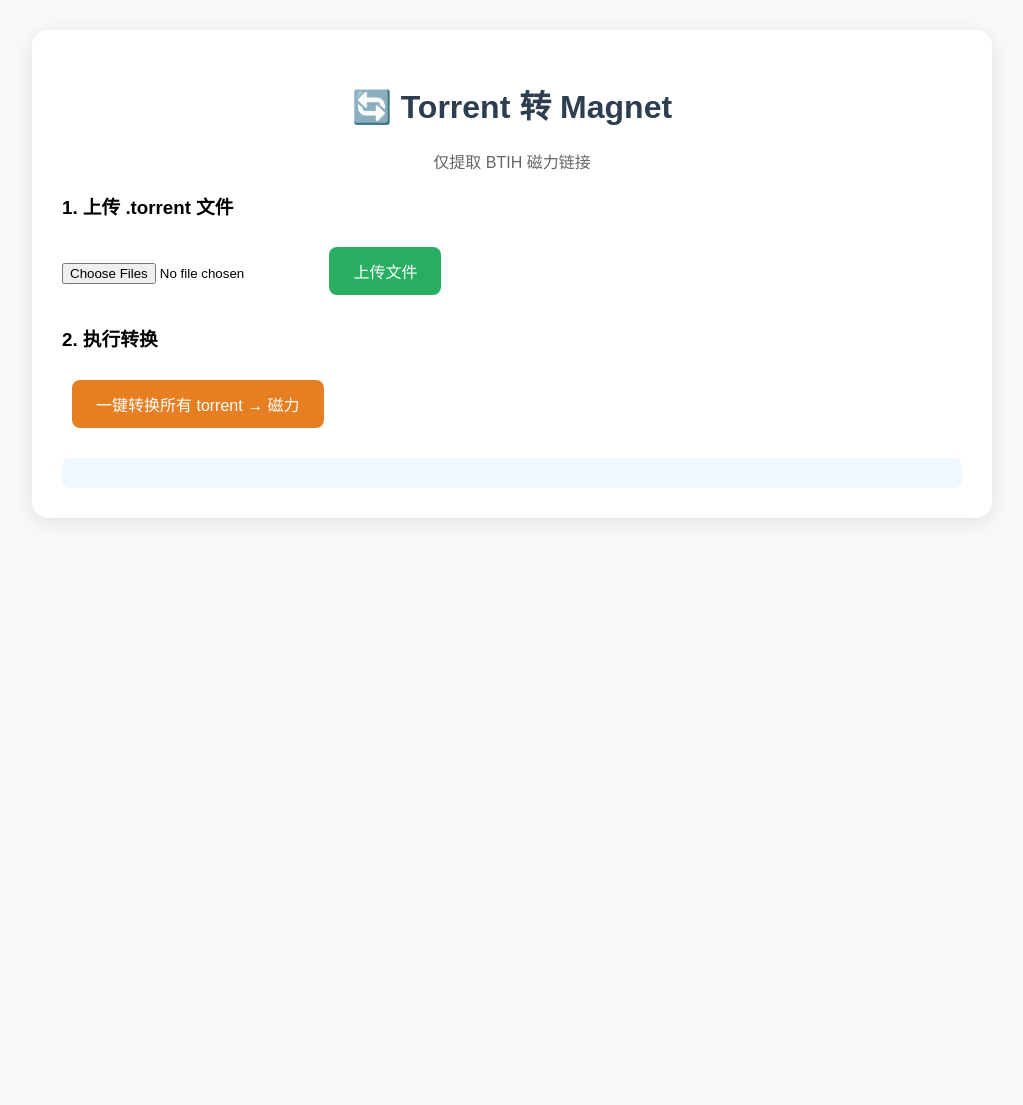
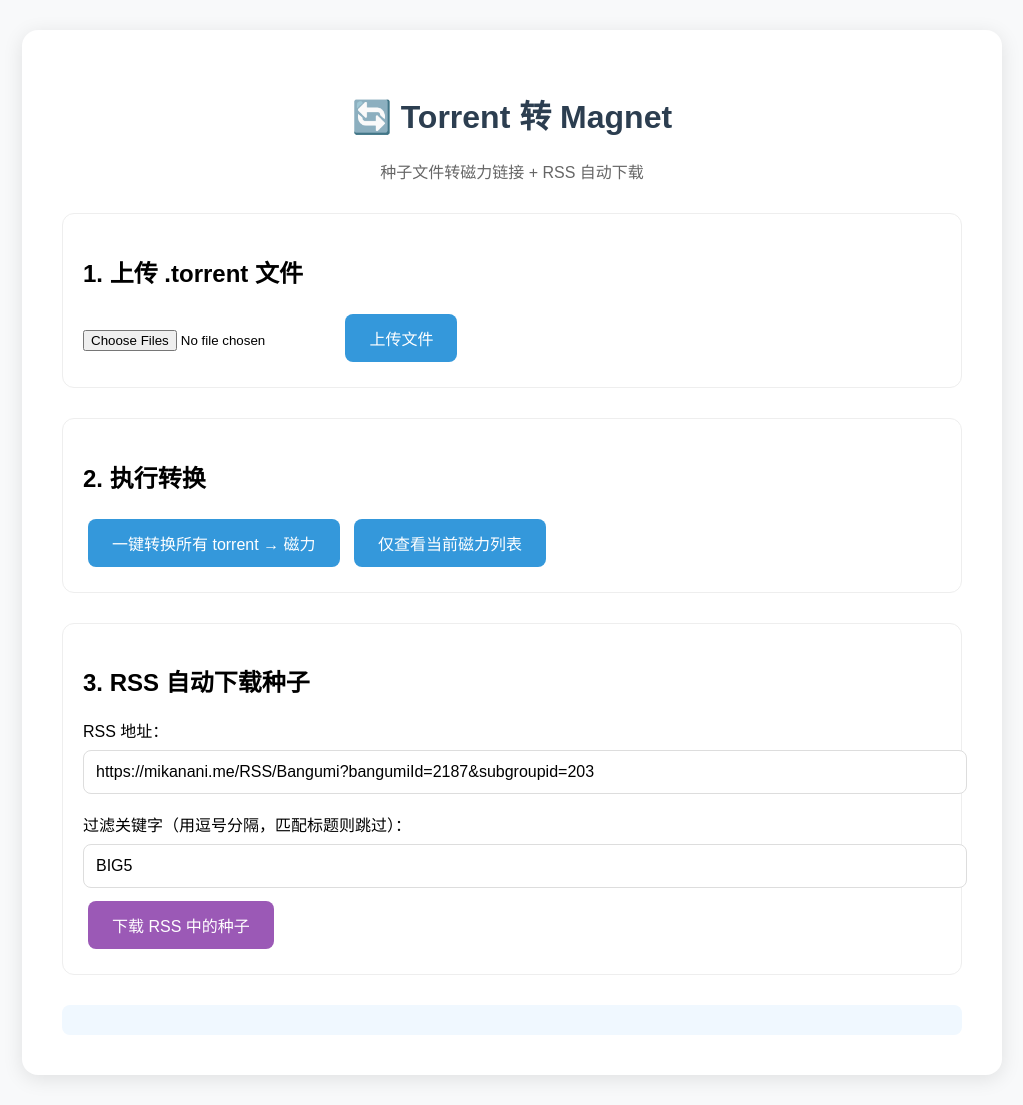
Before and after one commit to yufelix1/my-toolkit, a Flask app: page /tools/torrent-to-magnet/ in a window 1280 px wide. Shown: the whole page, without its empty margins (128-1151 px from the left). Before the commit the page ends 522 px from the top, so only its background shows below. Run offline with Flask 3, Linux system fonts and the light colour scheme; parts of the project's set-up code (start-up, migrations or seed data) failed here and were passed over.

Commit message:
feat: add RSS feed downloader with filtering

```diff
--- a/requirements.txt
+++ b/requirements.txt
@@ -1,3 +1,5 @@
 Flask==3.0.*
 bencodepy
 werkzeug
+requests
+feedparser
--- a/templates/torrent_to_magnet/index.html
+++ b/templates/torrent_to_magnet/index.html
@@ -5,62 +5,51 @@
     <meta name="viewport" content="width=device-width, initial-scale=1.0">
     <title>Torrent 转 Magnet</title>
     <style>
-        body {
-            font-family: "Microsoft YaHei", Arial, sans-serif;
-            background: #f8f9fa;
-            margin: 0;
-            padding: 30px;
-        }
-        .container {
-            max-width: 900px;
-            margin: auto;
-            background: white;
-            padding: 30px;
-            border-radius: 16px;
-            box-shadow: 0 4px 20px rgba(0,0,0,0.1);
-        }
+        body { font-family: "Microsoft YaHei", Arial, sans-serif; background: #f8f9fa; margin: 0; padding: 30px; }
+        .container { max-width: 900px; margin: auto; background: white; padding: 40px; border-radius: 16px; box-shadow: 0 4px 20px rgba(0,0,0,0.1); }
         h1 { text-align: center; color: #2c3e50; }
-        button {
-            padding: 12px 24px;
-            margin: 10px;
-            font-size: 16px;
-            border: none;
-            border-radius: 8px;
-            cursor: pointer;
-        }
-        .upload-btn { background: #27ae60; color: white; }
-        .convert-btn { background: #e67e22; color: white; }
-        .copy-btn { background: #3498db; color: white; }
-        #result {
-            margin-top: 20px;
-            padding: 15px;
-            background: #f0f8ff;
-            border-radius: 8px;
-        }
-        textarea {
-            width: 100%;
-            height: 320px;
-            font-family: monospace;
-            padding: 12px;
-            border: 1px solid #ddd;
-            border-radius: 8px;
-            resize: vertical;
-            margin-top: 10px;
-        }
-        .success { color: #27ae60; font-weight: bold; }
+        section { margin: 30px 0; padding: 20px; border: 1px solid #eee; border-radius: 12px; }
+        input[type="text"] { width: 100%; padding: 12px; font-size: 16px; border: 1px solid #ddd; border-radius: 8px; margin: 8px 0; }
+        button { background: #3498db; color: white; padding: 12px 24px; border: none; border-radius: 8px; font-size: 16px; cursor: pointer; margin: 5px; }
+        button:hover { background: #2980b9; }
+        .rss-btn { background: #9b59b6; }
+        .rss-btn:hover { background: #8e44ad; }
+        #result { margin-top: 15px; padding: 15px; border-radius: 8px; background: #f0f8ff; white-space: pre-wrap; font-size: 15px; }
+        .filter { margin-top: 10px; }
     </style>
 </head>
 <body>
     <div class="container">
         <h1>🔄 Torrent 转 Magnet</h1>
-        <p style="text-align:center;color:#666;">仅提取 BTIH 磁力链接</p>
+        <p style="text-align:center;color:#666;">种子文件转磁力链接 + RSS 自动下载</p>
 
-        <h3>1. 上传 .torrent 文件</h3>
-        <input type="file" id="files" multiple accept=".torrent" />
-        <button class="upload-btn" onclick="uploadFiles()">上传文件</button>
+        <!-- Section 1: 上传种子 -->
+        <section>
+            <h2>1. 上传 .torrent 文件</h2>
+            <input type="file" id="files" multiple accept=".torrent">
+            <button onclick="uploadFiles()">上传文件</button>
+        </section>
 
-        <h3>2. 执行转换</h3>
-        <button class="convert-btn" onclick="convertTorrents()">一键转换所有 torrent → 磁力</button>
+        <!-- Section 2: 转换 -->
+        <section>
+            <h2>2. 执行转换</h2>
+            <button onclick="convertToMagnet()">一键转换所有 torrent → 磁力</button>
+            <button onclick="getMagnets()">仅查看当前磁力列表</button>
+        </section>
+
+        <!-- Section 3: RSS 下载（新增） -->
+        <section>
+            <h2>3. RSS 自动下载种子</h2>
+            <label>RSS 地址：</label>
+            <input type="text" id="rss_url" placeholder="https://mikanani.me/RSS/Bangumi?bangumiId=2187&subgroupid=203" value="https://mikanani.me/RSS/Bangumi?bangumiId=2187&subgroupid=203">
+
+            <div class="filter">
+                <label>过滤关键字（用逗号分隔，匹配标题则跳过）：</label>
+                <input type="text" id="filters" placeholder="BIG5,720p,繁体" value="BIG5">
+            </div>
+
+            <button class="rss-btn" onclick="downloadFromRSS()">下载 RSS 中的种子</button>
+        </section>
 
         <div id="result"></div>
     </div>
@@ -68,57 +57,49 @@
     <script>
         async function uploadFiles() {
             const files = document.getElementById('files').files;
-            if (!files.length) return alert("请选择文件");
+            if (files.length === 0) return alert("请选择文件");
 
             const formData = new FormData();
-            for (let file of files) formData.append('files', file);
+            for (let file of files) {
+                formData.append('files', file);
+            }
 
             const res = await fetch('/tools/torrent-to-magnet/upload', { method: 'POST', body: formData });
             const data = await res.json();
-            document.getElementById('result').innerHTML = `<span style="color:green">${data.message}</span>`;
+            showResult(data.message || data.error, data.success || false);
         }
 
-        async function convertTorrents() {
-            const resultDiv = document.getElementById('result');
-            resultDiv.innerHTML = '<p>正在转换，请稍候...</p>';
-
-            try {
-                const res = await fetch('/tools/torrent-to-magnet/convert', { method: 'POST' });
-                const data = await res.json();
-
-                if (data.status === "success") {
-                    const magnetText = data.magnets ? data.magnets.join('\n') : '';
-
-                    resultDiv.innerHTML = `
-                        <p class="success">✅ 转换完成！共 ${data.count} 个磁力链接</p>
-                        <textarea id="magnetText">${magnetText}</textarea><br><br>
-                        <button class="copy-btn" onclick="copyMagnets()">📋 一键复制所有磁力链接</button>
-                        &nbsp;&nbsp;
-                        <a href="/tools/torrent-to-magnet/download/${data.file}" download>
-                            <button style="background:#95a5a6; color:white;">📥 下载磁力文件</button>
-                        </a>
-                    `;
-                } else {
-                    resultDiv.innerHTML = `<p style="color:red">转换失败：${data.error || '未知错误'}</p>`;
-                }
-            } catch (err) {
-                resultDiv.innerHTML = `<p style="color:red">请求失败，请检查网络或后端服务</p>`;
-            }
+        async function convertToMagnet() {
+            const res = await fetch('/tools/torrent-to-magnet/convert', { method: 'POST' });
+            const data = await res.json();
+            showResult(`成功转换 ${data.count} 个磁力链接\n输出文件: ${data.file}\n\n${data.magnets.join('\n')}`, true);
         }
 
-        function copyMagnets() {
-            const textarea = document.getElementById('magnetText');
-            if (!textarea) return;
+        async function getMagnets() {
+            const res = await fetch('/tools/torrent-to-magnet/magnets');
+            const data = await res.json();
+            showResult(`当前共 ${data.count} 个磁力链接：\n\n${data.magnets.join('\n')}`, true);
+        }
 
-            navigator.clipboard.writeText(textarea.value).then(() => {
-                const originalText = event.target.innerHTML;
-                event.target.innerHTML = '✅ 已复制！';
-                setTimeout(() => {
-                    event.target.innerHTML = originalText;
-                }, 2000);
-            }).catch(() => {
-                alert('复制失败，请手动选中复制');
+        async function downloadFromRSS() {
+            const rssUrl = document.getElementById('rss_url').value.trim();
+            const filterStr = document.getElementById('filters').value.trim();
+
+            if (!rssUrl) return alert("请输入 RSS 地址");
+
+            const res = await fetch('/tools/torrent-to-magnet/rss', {
+                method: 'POST',
+                headers: { 'Content-Type': 'application/json' },
+                body: JSON.stringify({ rss_url: rssUrl, filters: filterStr })
             });
+            const data = await res.json();
+            showResult(data.message, data.success);
+        }
+
+        function showResult(text, success = true) {
+            const div = document.getElementById('result');
+            div.style.color = success ? 'green' : 'red';
+            div.innerHTML = text.replace(/\n/g, '<br>');
         }
     </script>
 </body>
--- a/tools/torrent_to_magnet/routes.py
+++ b/tools/torrent_to_magnet/routes.py
@@ -4,6 +4,8 @@ import bencodepy
 import glob
 from datetime import datetime
 from flask import Blueprint, request, render_template, send_from_directory, jsonify
+import requests
+import feedparser
 
 torrent_to_magnet_bp = Blueprint('torrent_to_magnet', __name__, template_folder='../../templates/torrent_to_magnet')
 
@@ -33,9 +35,59 @@ def clear_torrents():
         except Exception as e:
             print(f"删除失败 {t}: {e}")
 
+def download_from_rss(rss_url, filters=""):
+    try:
+        feed = feedparser.parse(rss_url)
+        filter_list = [f.strip().lower() for f in filters.split(',') if f.strip()] if filters else []
+
+        downloaded = 0
+        skipped = 0
+
+        for entry in feed.entries:
+            title = entry.get('title', '')
+            torrent_url = None
+
+            # 获取 torrent 下载链接
+            if 'enclosures' in entry and entry.enclosures:
+                for enc in entry.enclosures:
+                    if enc.get('type') == 'application/x-bittorrent' or enc.href.endswith('.torrent'):
+                        torrent_url = enc.href
+                        break
+            elif 'link' in entry and entry.link.endswith('.torrent'):
+                torrent_url = entry.link
+
+            if not torrent_url:
+                continue
+
+            # 过滤
+            if any(keyword in title.lower() for keyword in filter_list):
+                skipped += 1
+                continue
+
+            # 下载
+            try:
+                resp = requests.get(torrent_url, timeout=30)
+                if resp.status_code == 200:
+                    filename = os.path.basename(torrent_url.split('?')[0]) or f"{hashlib.md5(title.encode()).hexdigest()[:8]}.torrent"
+                    save_path = os.path.join(INPUT_DIR, filename)
+                    with open(save_path, 'wb') as f:
+                        f.write(resp.content)
+                    downloaded += 1
+            except Exception as e:
+                print(f"下载失败 {torrent_url}: {e}")
+
+        return {
+            "success": True,
+            "message": f"✅ RSS 处理完成！\n成功下载: {downloaded} 个种子\n跳过（过滤）: {skipped} 个\n目录: {INPUT_DIR}"
+        }
+    except Exception as e:
+        return {"success": False, "message": f"RSS 下载失败: {str(e)}"}
+
+# ====================== Routes ======================
+
 @torrent_to_magnet_bp.route('/')
 def index():
-    return render_template('torrent_to_magnet/index.html')   # ← 这里已修正
+    return render_template('torrent_to_magnet/index.html')
 
 @torrent_to_magnet_bp.route('/upload', methods=['POST'])
 def upload():
@@ -76,7 +128,6 @@ def convert():
         "file": os.path.basename(output_file)
     })
 
-# 新增接口：仅获取磁力列表
 @torrent_to_magnet_bp.route('/magnets', methods=['GET'])
 def get_magnets():
     torrent_files = glob.glob(os.path.join(INPUT_DIR, '**', '*.torrent'), recursive=True)
@@ -92,6 +143,14 @@ def get_magnets():
         "magnets": magnets
     })
 
+@torrent_to_magnet_bp.route('/rss', methods=['POST'])
+def rss():
+    data = request.get_json()
+    rss_url = data.get('rss_url', '')
+    filters = data.get('filters', '')
+    result = download_from_rss(rss_url, filters)
+    return jsonify(result)
+
 @torrent_to_magnet_bp.route('/download/<filename>')
 def download(filename):
     return send_from_directory(OUTPUT_DIR, filename)
```
Also changed, not shown: templates/file_flatten/index.html (+19 -2 lines), tools/file_flatten/routes.py (+10 -6 lines).
